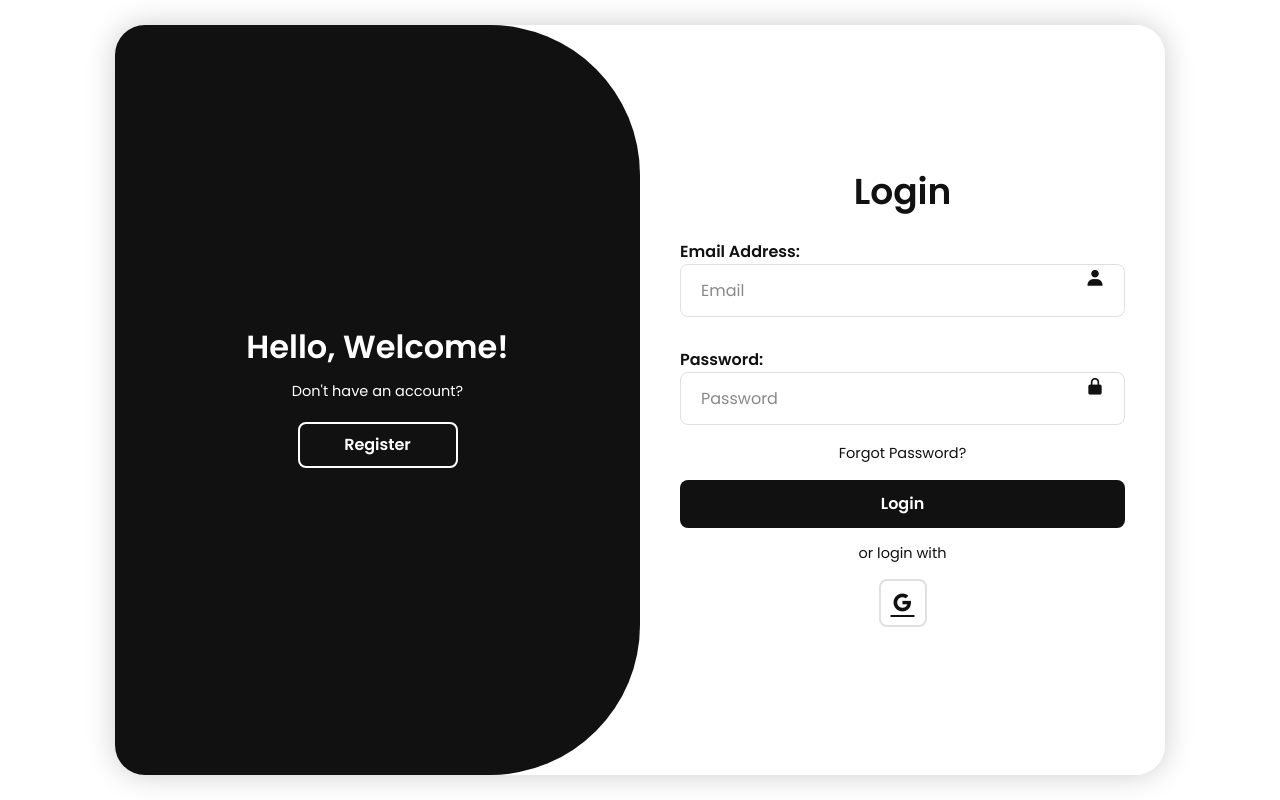
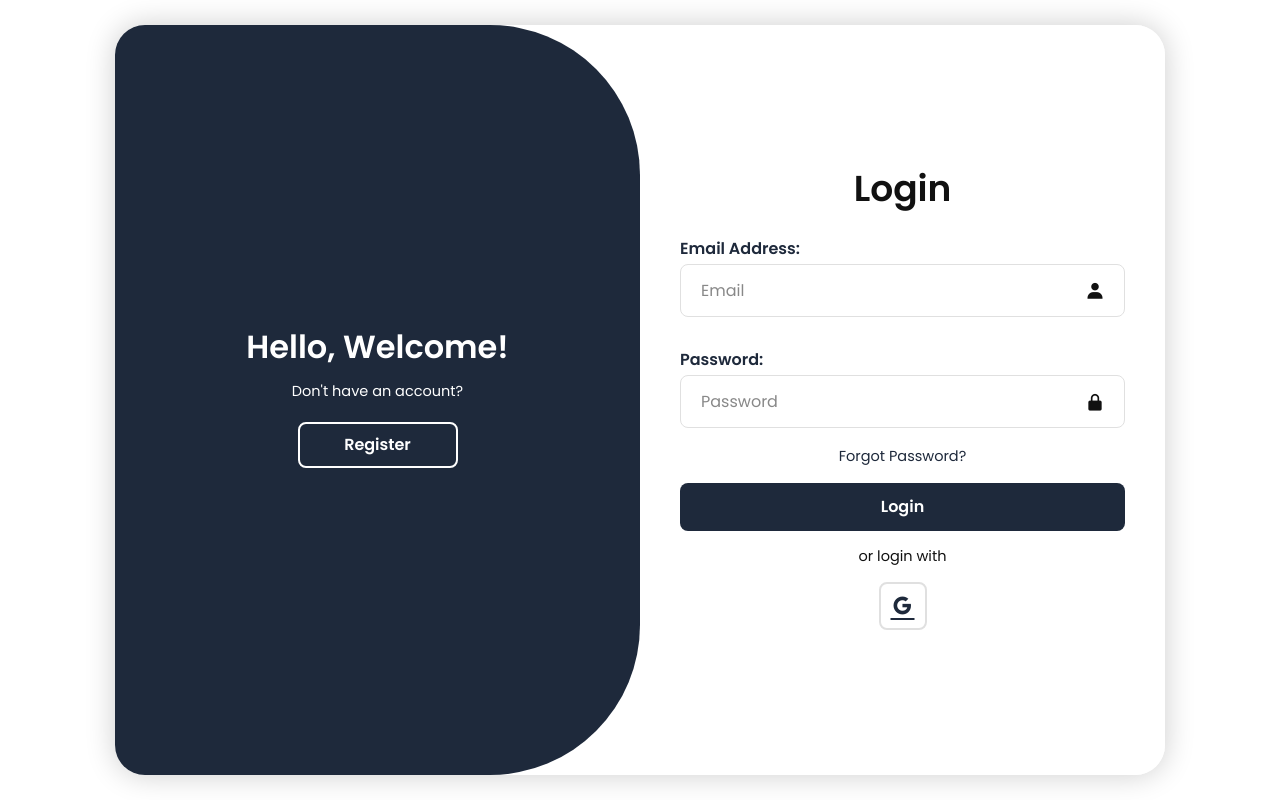
Before and after one commit to jgoleta/BisNest-Testing-Repo, a Django app: page / in a window 1280 px wide. Run offline with Django 5.2, Linux system fonts and the light colour scheme.

Commit message:
Update login.html

```diff
--- a/members/templates/login.html
+++ b/members/templates/login.html
@@ -105,12 +105,15 @@
       top: 50%;
       transform: translateY(-50%);
       font-size: 20px;
+      padding-top: 30px;
     }
 
     .indicator {
       display: flex;
       align-items: flex-start;
       font-weight: bold;
+      margin-bottom: 3px;
+      color: #1e293b;
     }
 
     .forgot-link {
@@ -119,14 +122,14 @@
 
     .forgot-link a {
       font-size: 14.5px;
-      color: #111;
+      color: #1e293b;
       text-decoration: none;
     }
 
     .btn {
       width: 100%;
       height: 48px;
-      background: #111;
+      background: #1e293b;
       border-radius: 8px;
       border: none;
       cursor: pointer;
@@ -138,8 +141,8 @@
 
     .btn:hover {
       background: #fff;
-      color: #111;
-      border: 1px solid #111;
+      color: #1e293b;
+      border: 1px solid #1e293b;
     }
 
     .social-icons {
@@ -153,7 +156,7 @@
       border: 2px solid #e0e0e0;
       border-radius: 8px;
       font-size: 24px;
-      color: #111;
+      color: #1e293b;
       margin: 0 8px;
     }
 
@@ -169,7 +172,7 @@
       left: -250%;
       width: 300%;
       height: 100%;
-      background: #111;
+      background: #1e293b;
       border-radius: 150px;
       z-index: 2;
       transition: 0.6s ease-in-out;
```
